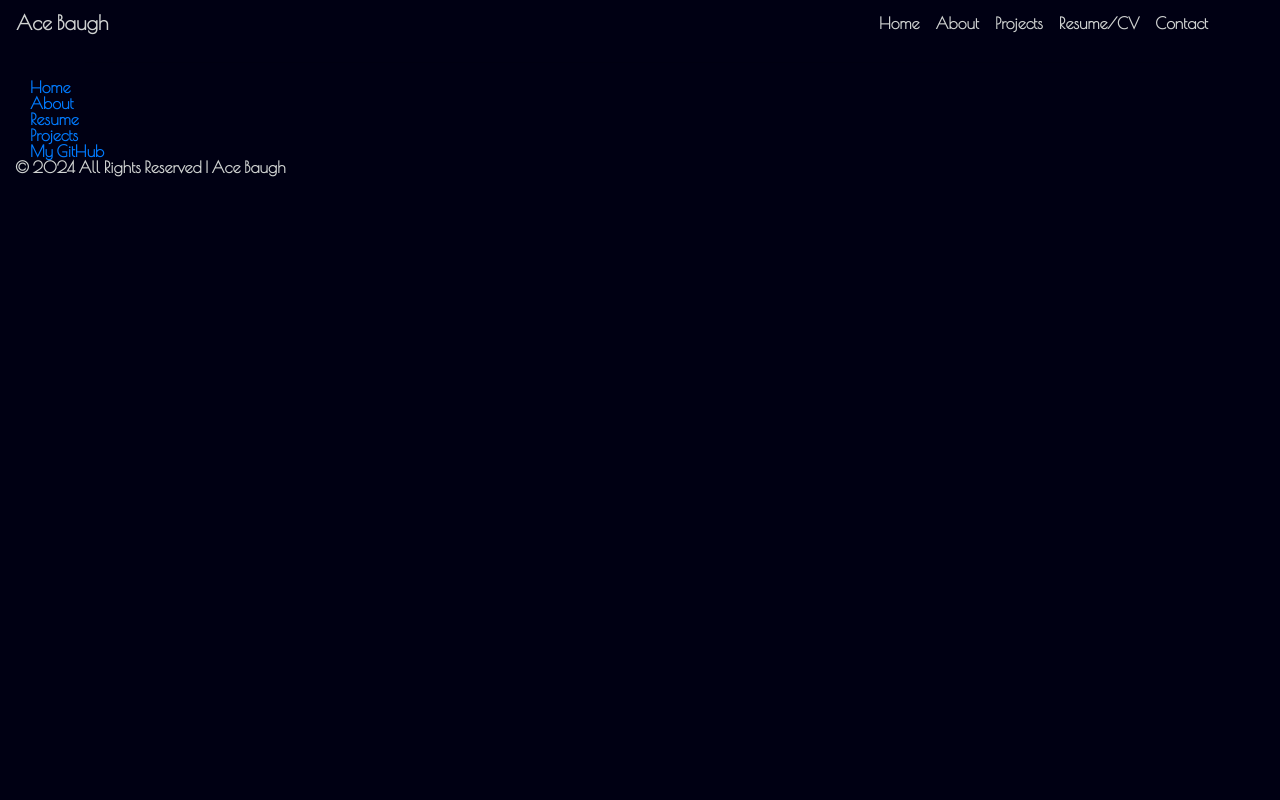
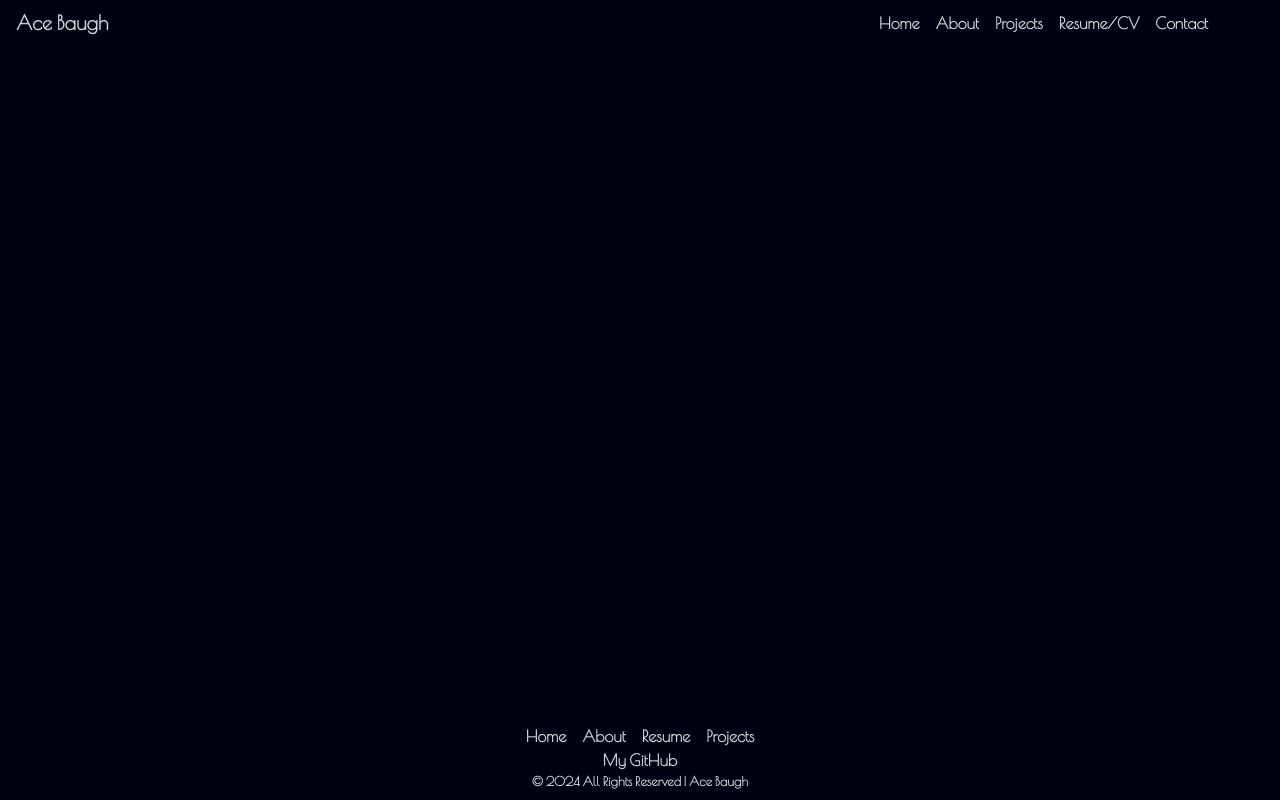
Before and after one commit to ace-d-baugh/DigitalElegance, a plain HTML site: page finecode/index.html in a window 1280 px wide. Drawn offline with nearby package versions, Linux system fonts and the light colour scheme; a web font is replaced by a local one.

Commit message:
Footer fixed

```diff
--- a/finecode/index.html
+++ b/finecode/index.html
@@ -18,7 +18,7 @@
 		<script src="partials/_footer.js"></script>
 	</head>
 	<body>
-		<header-component class=""></header-component>
+		<header-component></header-component>
 		<div class="container">
 			<hero-component></hero-component>
 			<main-component></main-component>
--- a/finecode/partials/_footer.js
+++ b/finecode/partials/_footer.js
@@ -6,17 +6,18 @@ class Footer extends HTMLElement {
 	connectedCallback() {
 		let year = new Date().getFullYear();
 
-		this.innerHTML = `<div class="footer col-12">
-      <div class="footer-links col-12">
-         <div class="footer-link"><a href="index.html">Home</a></div>
-         <div class="footer-link"><a href="about.html">About</a></div>
-         <div class="footer-link"><a href="resume.html">Resume</a></div>
-         <div class="footer-link"><a href="index.html#projects">Projects</a></div>
-      </div>
-      <div class="footer-links col-12">
-         <div class="footer-link"><a href="https://github.com/ace-d-baugh" target="_blank">My GitHub</a></div>
-      </div>
-      <div class="copyright">&copy; ${year} All Rights Reserved | Ace Baugh</div>
+		this.innerHTML = `
+      <div class="footer d-flex flex-column justify-content-center">
+         <ul class="nav footer-links mb-2">
+            <li class="footer-link mx-2"><a href="index.html">Home</a></li>
+            <li class="footer-link mx-2"><a href="about.html">About</a></li>
+            <li class="footer-link mx-2"><a href="resume.html">Resume</a></li>
+            <li class="footer-link mx-2"><a href="index.html#projects">Projects</a></li>
+         </ul>
+         <div class="footer-links mb-2">
+            <div class="footer-link"><a href="https://github.com/ace-d-baugh" target="_blank"><i class="nf nf-cod-github"></i> My GitHub</a></div>
+         </div>
+      <div class="copyright mb-1">&copy; ${year} All Rights Reserved | Ace Baugh</div>
    </div>`;
 	}
 }
--- a/public/styles/site.css
+++ b/public/styles/site.css
@@ -32,6 +32,8 @@
 	--warning: #ffd333;
 	--font-primary: 'Poiret One', arial;
 	--font-emphasis: 'Limelight', cursive;
+	--header-height: 3rem;
+	--footer-height: 5rem;
 }
 
 /* bootstrap overrides */
@@ -121,7 +123,6 @@
 body {
 	min-height: 100vh;
 	margin: 0;
-	overflow: hidden;
 	display: flex;
 	flex-direction: column;
 	background-color: var(--background);
@@ -133,7 +134,7 @@ body {
 
 /* Header Components */
 header-component {
-	--header-height: 80px;
+	height: var(--header-height);
 }
 
 .navbar a {
@@ -150,31 +151,19 @@ header-component {
 
 /* Container */
 .container {
-	min-height: calc(100vh - var(--header-height));
+	min-height: calc(100vh - var(--header-height) - var(--footer-height));
 }
 
-/* Footer
+/* Footer */
 .footer {
-	min-height: 5rem;
-	padding: 1rem 2rem;
+	min-height: var(--footer-height);
 	background-color: var(--background);
-	display: flex;
-	flex-direction: column;
 	justify-content: center;
 	align-items: center;
 }
 
 .footer-links {
-	display: flex;
-	flex-wrap: wrap;
-	justify-content: center;
-	align-items: space-around;
-	padding: 0 1rem;
 	font-size: 1rem;
-}
-
-.footer-link {
-	padding: 0 1rem;
 }
 
 .footer-link a,
@@ -188,8 +177,9 @@ a:focus,
 
 .footer-link a:hover {
 	font-style: italic;
+	color: var(--color-accent);
 }
 
 .copyright {
 	font-size: 0.8rem;
-}*/
+}
```
